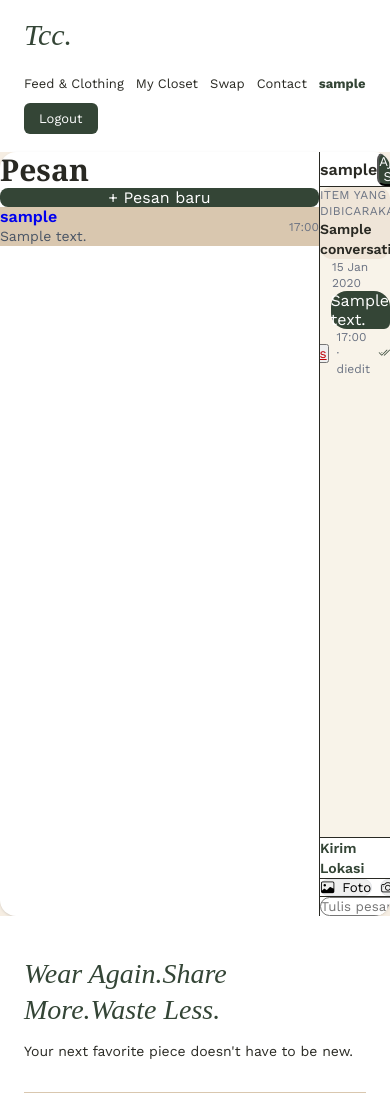
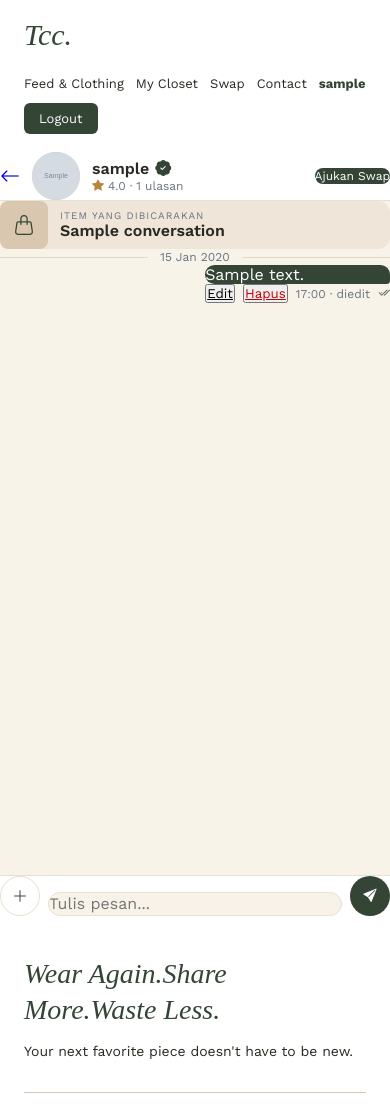
Before and after one commit to the-closet-club-tcc/the-closet-club, a Django app: page /chat/1/ in a window 390 px wide. Shown: the top 1115 px of the page. Run offline with Django 5.2, Linux system fonts and the light colour scheme; a user stored in the database is signed in; tables that the repository leaves empty hold one stand-in row (values such as "Sample post"); grey boxes marked "Sample" are stand-in pictures; some web fonts are replaced.

Commit message:
feat(chat): Figma-style responsive layout with header, search and attach menu

```diff
--- a/chat/templates/chat/index.html
+++ b/chat/templates/chat/index.html
@@ -17,20 +17,33 @@
 {% endblock %}
 
 {% block content %}
-<div class="mx-auto my-6 flex h-[calc(100dvh-10rem)] min-h-[560px] max-w-6xl overflow-hidden rounded-2xl bg-white shadow chat-root font-sans"
+<div class="chat-root mx-auto flex max-w-6xl overflow-hidden bg-white font-sans md:my-6 md:rounded-2xl md:shadow"
      hx-headers='{"X-CSRFToken": "{{ csrf_token }}"}'>
 
   <!-- Kiri: daftar percakapan -->
-  <aside class="flex w-80 shrink-0 flex-col border-r">
-    <h1 class="p-6 font-serif text-3xl">Pesan</h1>
+  <aside class="{% if active or new_users is not None %}hidden md:flex{% else %}flex{% endif %} w-full shrink-0 flex-col border-r border-[#E8E0D0] md:w-80">
+    <div class="flex items-center justify-between gap-2 px-5 pb-3 pt-5">
+      <h1 class="font-serif text-3xl leading-none">Pesan
+        <span class="ml-1 align-middle rounded-full bg-[#EFE5D8] px-2 py-0.5 font-sans text-xs font-semibold">{{ conversations|length }}</span>
+      </h1>
       <a href="{% url 'chat:index' %}?new=1"
-      class="mx-6 mb-3 rounded-lg bg-[#344536] px-4 py-2 text-center text-white">+ Pesan baru</a>
-    <div class="min-h-0 flex-1 overflow-y-auto">
+         class="rounded-full bg-[#344536] px-3 py-1.5 text-sm text-white"><i class="bi bi-plus-lg"></i> Baru</a>
+    </div>
+    <div class="px-5 pb-3">
+      <label class="relative block">
+        <i class="bi bi-search pointer-events-none absolute left-3 top-1/2 -translate-y-1/2 text-gray-400"></i>
+        <input id="conv-search" type="search" placeholder="Cari percakapan" autocomplete="off"
+               class="w-full rounded-xl border border-[#E8E0D0] bg-white py-2 pl-9 pr-3 text-sm">
+      </label>
+    </div>
+    <div class="min-h-0 flex-1 overflow-y-auto px-2 pb-2">
       {% for c in conversations %}
       <a href="{% url 'chat:room' c.conversation.id %}"
-         class="flex items-center gap-3 p-4 {% if active and active.id == c.conversation.id %}bg-[#D9C7AF]{% endif %}">
+         data-search="{{ c.other.username|lower }} {{ c.preview|lower }}"
+         class="conv-item mb-1 flex items-center gap-3 rounded-xl p-3 {% if active and active.id == c.conversation.id %}bg-[#D9C7AF]{% else %}hover:bg-[#F8F3E9]{% endif %}">
+        {% include 'chat/components/avatar.html' with person=c.other size=44 %}
         <div class="min-w-0 flex-1">
-          <p class="font-semibold">{{ c.other.username }}</p>
+          <p class="truncate font-semibold">{{ c.other.username }}</p>
           <p class="truncate text-sm text-gray-600">{{ c.preview }}</p>
         </div>
         <div class="flex flex-col items-end gap-1 text-xs text-gray-500">
@@ -41,55 +54,56 @@
         </div>
       </a>
       {% empty %}
-      <p class="p-6 text-gray-500">Belum ada percakapan</p>
+      <p class="p-6 text-center text-gray-500">Belum ada percakapan</p>
       {% endfor %}
+      <p id="conv-empty" class="p-6 text-center text-gray-500" hidden>Tidak ada hasil</p>
     </div>
   </aside>
 
   <!-- Kanan: chat room -->
-  <section class="flex min-w-0 flex-1 flex-col bg-[#F8F3E9]">
+  <section class="{% if active or new_users is not None %}flex{% else %}hidden md:flex{% endif %} min-w-0 flex-1 flex-col bg-[#F8F3E9]">
     {% if active %}
-      <header class="flex items-center justify-between border-b bg-white px-6 py-4">
-        <p class="font-semibold">{{ other_user.username }}</p>
-        <button class="rounded-lg bg-[#344536] px-4 py-2 text-white">Ajukan Swap</button>
+      <header class="flex items-center gap-3 border-b border-[#E8E0D0] bg-white px-4 py-3 md:px-6">
+        <a href="{% url 'chat:index' %}" class="md:hidden" aria-label="Kembali ke daftar pesan">
+          <i class="bi bi-arrow-left text-xl"></i>
+        </a>
+        {% include 'chat/components/avatar.html' with person=other_user size=48 %}
+        <div class="min-w-0 flex-1">
+          <p class="flex items-center gap-1.5 font-semibold">
+            <span class="truncate">{{ other_user.username }}</span>
+            {% if other_user.is_verified %}<i class="bi bi-patch-check-fill text-[#344536]" title="Terverifikasi"></i>{% endif %}
+          </p>
+          <p class="text-xs text-gray-500">
+            {% with n=other_user.reviews_received.count %}
+              {% if n %}<i class="bi bi-star-fill text-[#B8863B]"></i> {{ other_user.get_rata_rata_rating }} · {{ n }} ulasan{% else %}Belum ada ulasan{% endif %}
+            {% endwith %}
+          </p>
+        </div>
+        <div class="flex shrink-0 gap-2">
+          {# TODO: arahkan ke closet publik user ini kalau modul Closet menyediakan URL-nya #}
+          <button type="button" disabled title="Segera hadir"
+                  class="hidden rounded-lg border border-[#344536] px-3 py-2 text-sm text-[#344536] opacity-50 sm:inline-block">Lihat Closet</button>
+          <a href="{% url 'swap:index' %}"
+             class="rounded-lg bg-[#344536] px-3 py-2 text-xs text-white sm:text-sm">Ajukan Swap</a>
+        </div>
       </header>
 
       {% if active.item_name %}
-      <div class="m-4 rounded-xl bg-[#EFE5D8] p-3 text-sm">
-        <p class="text-xs uppercase tracking-wide text-gray-500">Item yang dibicarakan</p>
-        <p class="font-semibold">{{ active.item_name }}</p>
+      <div class="mx-4 mt-4 flex items-center gap-3 rounded-xl bg-[#EFE5D8] p-3 md:mx-6">
+        <div class="flex h-12 w-12 shrink-0 items-center justify-center rounded-lg bg-[#D9C7AF] text-xl text-[#344536]"><i class="bi bi-handbag"></i></div>
+        <div class="min-w-0 flex-1">
+          <p class="text-[10px] uppercase tracking-widest text-gray-500">Item yang dibicarakan</p>
+          <p class="truncate font-semibold">{{ active.item_name }}</p>
+        </div>
       </div>
       {% endif %}
 
-      <div id="messages" class="min-h-0 flex-1 space-y-3 overflow-y-auto px-6 py-4"
+      <div id="messages" class="min-h-0 flex-1 space-y-3 overflow-y-auto px-4 py-4 md:px-6"
            hx-get="{% url 'chat:messages' active.id %}"
-          hx-trigger="every 3s [!document.querySelector('.editing')]"
+           hx-trigger="every 3s [!document.querySelector('.editing') && document.visibilityState === 'visible']"
            hx-swap="innerHTML">
         {% include 'chat/_messages.html' %}
       </div>
-
-      <details class="border-t bg-white">
-        <summary class="cursor-pointer px-4 py-3 text-sm font-semibold text-[#344536]">Kirim Lokasi</summary>
-        <div class="space-y-3 px-4 pb-4">
-          <form hx-get="{% url 'chat:places' active.id %}" hx-target="#place-results"
-                hx-swap="innerHTML" hx-indicator="#place-loading" class="space-y-2">
-            <div class="flex gap-2">
-              <input name="q" required placeholder="Ketik nama tempat, mis. Fasilkom UI atau Stasiun Depok Baru"
-                    class="flex-1 rounded-xl border border-gray-200 px-3 py-2">
-              <button class="rounded-xl bg-[#344536] px-4 py-2 text-white">Cari</button>
-            </div>
-            <div class="flex flex-wrap items-center gap-3 text-sm text-gray-600">
-              <span>Persempit:</span>
-              <label><input type="radio" name="category" value="" checked> Semua tempat</label>
-              <label><input type="radio" name="category" value="stasiun"> Stasiun</label>
-              <label><input type="radio" name="category" value="minimarket"> Minimarket</label>
-              <label><input type="radio" name="category" value="halte"> Halte</label>
-            </div>
-          </form>
-          <p id="place-loading" class="htmx-indicator text-sm text-gray-500">Mencari...</p>
-          <div id="place-results" class="max-h-48 space-y-2 overflow-y-auto"></div>
-        </div>
-      </details>
 
       <form id="attach-form" class="hidden"
             hx-post="{% url 'chat:send_attachment' active.id %}"
@@ -100,17 +114,6 @@
             data-max-image="{{ max_image_bytes }}" data-max-doc="{{ max_doc_bytes }}">
         <input id="attach-input" type="file" name="file">
       </form>
-      <div class="flex gap-2 border-t bg-white px-4 pt-3 text-sm">
-        <button type="button" data-accept="image/*"
-                class="upload-btn inline-flex items-center gap-2 rounded-lg border border-gray-200 px-3 py-1.5">
-          <i class="bi bi-image"></i> Foto</button>
-        <button type="button" data-accept="image/*" data-capture="environment"
-                class="upload-btn inline-flex items-center gap-2 rounded-lg border border-gray-200 px-3 py-1.5">
-          <i class="bi bi-camera"></i> Kamera</button>
-        <button type="button" data-accept=".pdf,.doc,.docx,.xls,.xlsx,.ppt,.pptx,.txt"
-                class="upload-btn inline-flex items-center gap-2 rounded-lg border border-gray-200 px-3 py-1.5">
-          <i class="bi bi-paperclip"></i> Dokumen</button>
-      </div>
       <div id="upload-status" class="hidden bg-white px-4 pt-2 text-sm text-gray-600">
         <div class="flex items-center justify-between gap-3">
           <span id="upload-name" class="truncate"></span>
@@ -121,30 +124,48 @@
         </div>
       </div>
 
-      <form id="message-form" class="flex gap-2 border-t bg-white p-4"
+      <div class="border-t border-[#E8E0D0] bg-white p-3 md:p-4">
+        <form id="message-form" class="flex items-end gap-2"
               hx-post="{% url 'chat:send' active.id %}"
               hx-target="#messages" hx-swap="innerHTML">
-        <input name="content" placeholder="Tulis pesan..." autocomplete="off" required
-              class="flex-1 rounded-xl border px-4 py-3">
-        <button class="rounded-xl bg-[#344536] px-5 py-3 text-white">Kirim</button>
+          <details id="attach-menu" class="relative">
+            <summary class="icon-btn" aria-label="Lampirkan"><i class="bi bi-plus-lg"></i></summary>
+            <div class="absolute bottom-12 left-0 z-20 w-44 rounded-xl border border-[#E8E0D0] bg-white p-1 shadow-lg">
+              <button type="button" data-accept="image/*" class="upload-btn menu-item"><i class="bi bi-image"></i> Foto</button>
+              <button type="button" data-accept="image/*" data-capture="environment" class="upload-btn menu-item"><i class="bi bi-camera"></i> Kamera</button>
+              <button type="button" data-accept=".pdf,.doc,.docx,.xls,.xlsx,.ppt,.pptx,.txt" class="upload-btn menu-item"><i class="bi bi-paperclip"></i> Dokumen</button>
+              <button type="button" popovertarget="location-modal" class="menu-item"><i class="bi bi-geo-alt"></i> Lokasi</button>
+            </div>
+          </details>
+          <textarea name="content" rows="1" maxlength="2000" required placeholder="Tulis pesan..."
+                    class="max-h-32 min-w-0 flex-1 resize-none rounded-2xl border border-[#E8E0D0] bg-[#F8F3E9] px-4 py-2.5 text-base leading-snug"></textarea>
+          <button class="send-btn" aria-label="Kirim"><i class="bi bi-send-fill"></i></button>
         </form>
+        <p id="char-count" class="mt-1 text-right text-xs text-gray-500" hidden></p>
+      </div>
 
     {% elif new_users is not None %}
-        <div class="flex min-h-0 flex-1 flex-col p-6">
+      <div class="flex min-h-0 flex-1 flex-col p-5 md:p-6">
+        <div class="flex items-center gap-3">
+          <a href="{% url 'chat:index' %}" class="md:hidden" aria-label="Kembali"><i class="bi bi-arrow-left text-xl"></i></a>
           <h2 class="font-serif text-2xl">Pesan baru</h2>
+        </div>
         <form method="get" class="my-4 flex gap-2">
           <input type="hidden" name="new" value="1">
           <input name="q" value="{{ request.GET.q }}" placeholder="Cari username"
-                  class="flex-1 rounded-xl border border-gray-200 px-4 py-2">
-            <button class="rounded-xl border border-[#344536] px-4 py-2">Cari</button>
+                 class="min-w-0 flex-1 rounded-xl border border-[#E8E0D0] bg-white px-4 py-2 text-sm">
+          <button class="rounded-xl border border-[#344536] px-4 py-2 text-sm">Cari</button>
         </form>
         <div class="min-h-0 flex-1 space-y-2 overflow-y-auto">
           {% for u in new_users %}
           <form method="post" action="{% url 'chat:start' u.id %}"
-                  class="flex items-center justify-between rounded-xl bg-white p-3">
+                class="flex items-center justify-between gap-3 rounded-xl bg-white p-3">
             {% csrf_token %}
-              <span class="font-semibold">{{ u.username }}</span>
-              <button class="rounded-lg bg-[#344536] px-4 py-2 text-white">Chat</button>
+            <span class="flex min-w-0 items-center gap-3">
+              {% include 'chat/components/avatar.html' with person=u size=40 %}
+              <span class="truncate font-semibold">{{ u.username }}</span>
+            </span>
+            <button class="rounded-lg bg-[#344536] px-4 py-2 text-sm text-white">Chat</button>
           </form>
           {% empty %}
           <p class="text-gray-500">Tidak ada user ditemukan</p>
@@ -152,15 +173,18 @@
         </div>
       </div>
     {% else %}
-      <div class="flex flex-1 items-center justify-center text-gray-500">
-        Pilih percakapan di sebelah kiri
+      <div class="flex flex-1 flex-col items-center justify-center gap-2 text-gray-500">
+        <i class="bi bi-chat-dots text-4xl text-[#344536]"></i>
+        <p>Pilih percakapan atau mulai pesan baru</p>
       </div>
     {% endif %}
   </section>
-  {% if active %}{% include 'chat/components/confirm_modal.html' %}{% endif %}
+
+  {% if active %}
+    {% include 'chat/components/confirm_modal.html' %}
+    {% include 'chat/components/location_modal.html' %}
+  {% endif %}
 </div>
-<div id="toast-box" aria-live="polite"
-     class="pointer-events-none fixed bottom-6 right-6 z-50 flex w-80 flex-col gap-2"></div>
 {% endblock %}
 
 {% block extra_js %}
```
Lines whose indentation alone changed are shown as unchanged.
